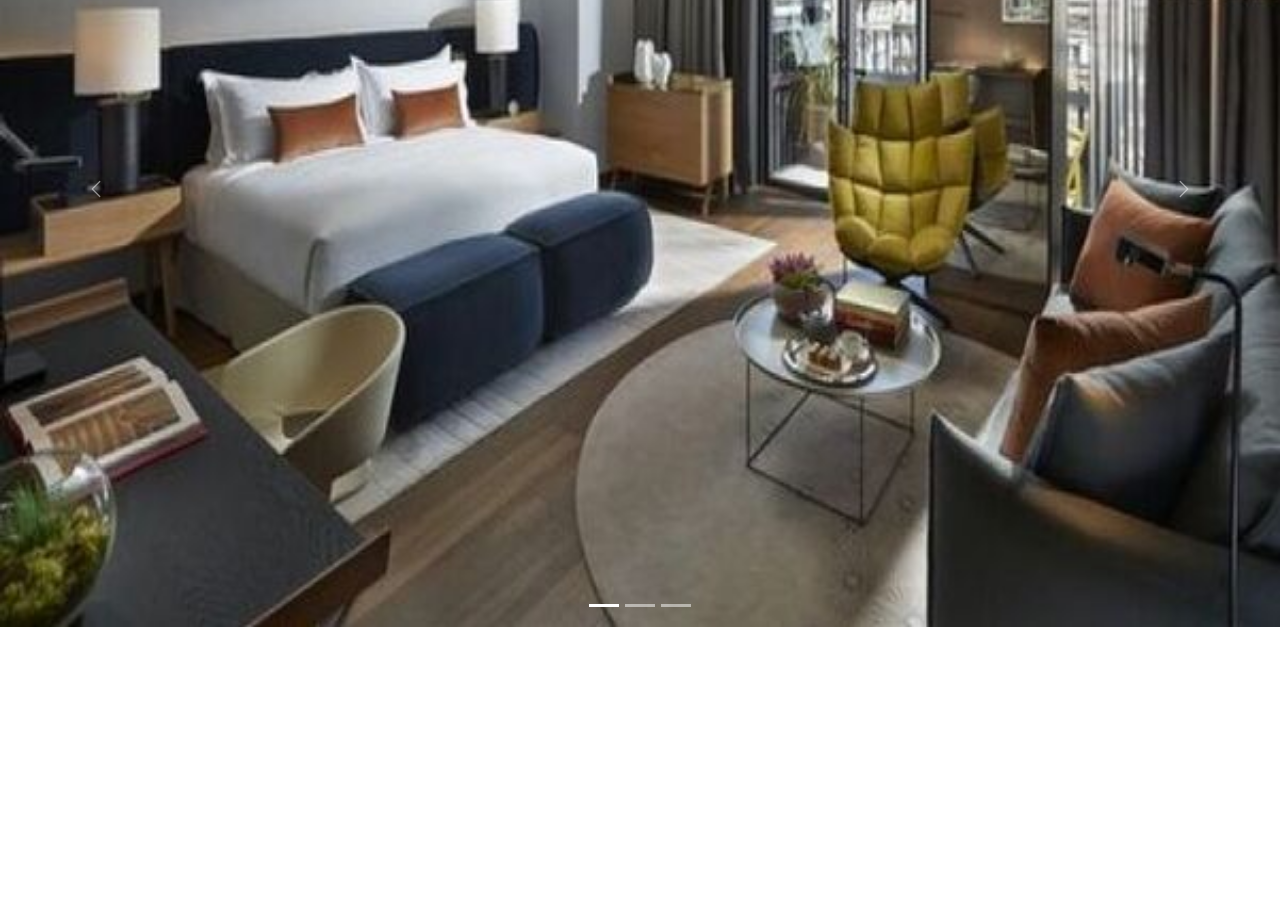
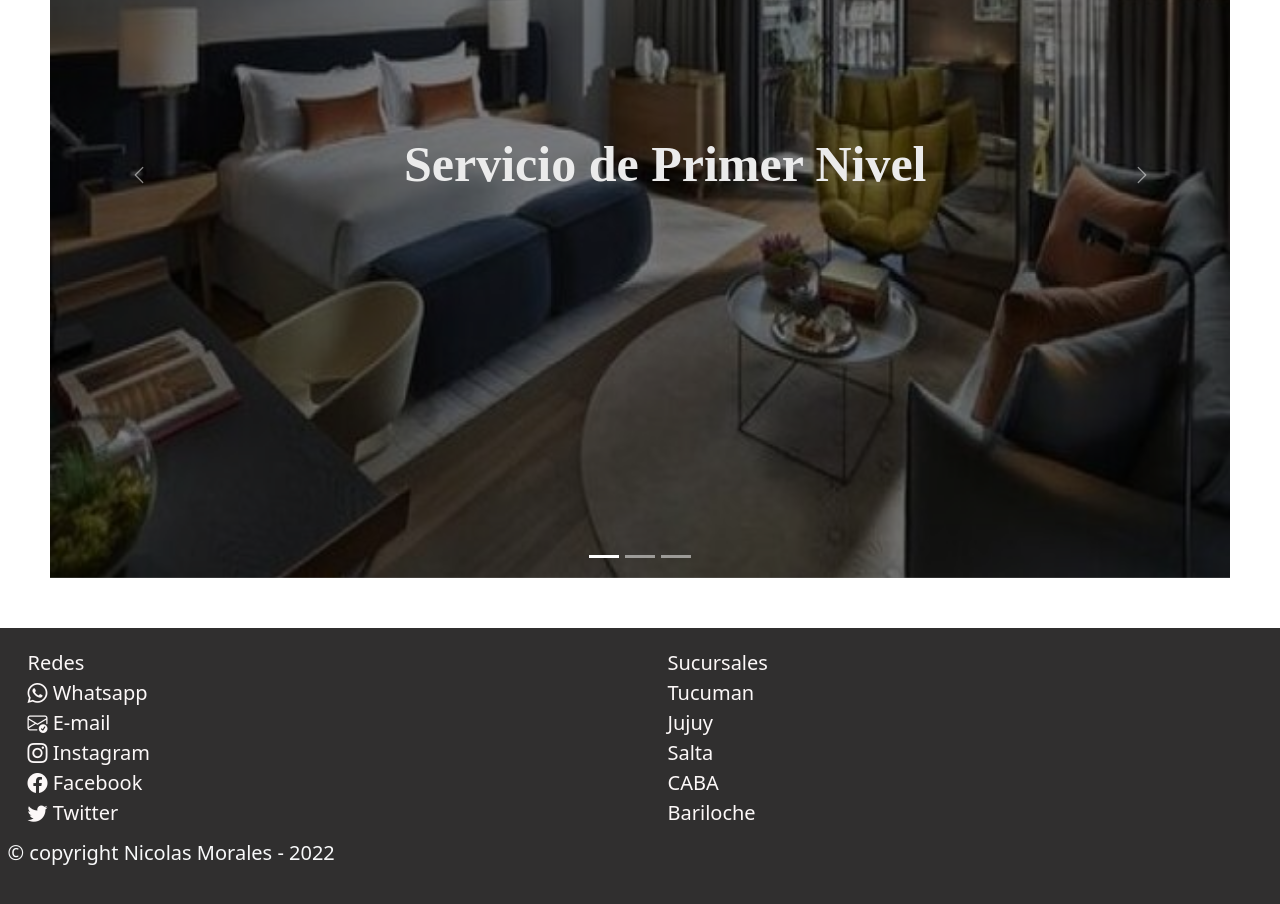
Before and after one commit to NicolasMoralesDev/Hotel_Magnus, a plain HTML site: page Juan_Nicolas_Morales.html in a window 1280 px wide. Shown: the part 480-1384 px from the top of the page. Before the commit the page ends 1107 px from the top, so only its background shows below. Drawn offline with nearby package versions, Linux system fonts and the light colour scheme.

Commit message:
agrego mejoras en el footer

```diff
--- a/Juan_Nicolas_Morales.html
+++ b/Juan_Nicolas_Morales.html
@@ -16,6 +16,8 @@
     <!-- Fuentes Google -->
     <link href="https://fonts.googleapis.com/css2?family=IBM+Plex+Serif&display=swap" rel="stylesheet">
     <link href="https://fonts.googleapis.com/css2?family=Dancing+Script&family=IBM+Plex+Serif&display=swap" rel="stylesheet">
+    <!-- Boostrap icons -->
+    <link rel="stylesheet" href="https://cdn.jsdelivr.net/npm/bootstrap-icons@1.8.3/font/bootstrap-icons.css">
    <title>Home</title>
 </head>
 <body>
@@ -34,7 +36,7 @@
    </nav>
     <main>
         <section>
-            <div id="carouselExampleIndicators" class="carousel slide" data-bs-ride="true">
+            <div id="carouselExampleIndicators" class="carousel slide " data-bs-ride="true">
                 <div class="carousel-indicators">
                   <button type="button" data-bs-target="#carouselExampleIndicators" data-bs-slide-to="0" class="active" aria-current="true" aria-label="Slide 1"></button>
                   <button type="button" data-bs-target="#carouselExampleIndicators" data-bs-slide-to="1" aria-label="Slide 2"></button>
@@ -50,6 +52,7 @@
                   <div class="carousel-item">
                     <img src="img/hotel1.jpg" class="d-block w-100" alt="...">
                   </div>
+                  <div class="carousel-fondo"><h2>Servicio de Primer Nivel</h2></div>
                 </div>
                 <button class="carousel-control-prev" type="button" data-bs-target="#carouselExampleIndicators" data-bs-slide="prev">
                   <span class="carousel-control-prev-icon" aria-hidden="true"></span>
@@ -62,7 +65,26 @@
               </div>
         </section>
     </main>
-    <footer></footer>
+    <footer class="grid  container-fluid justify-content-center">
+        <div class="row">
+            <div class="col"><ol><li>Redes</li>
+                                   <li><i class="bi bi-whatsapp"></i> Whatsapp</li>
+                                   <li><i class="bi bi-envelope-check"></i> E-mail</li>
+                                   <li><i class="bi bi-instagram"></i> Instagram</li>
+                                   <li><i class="bi bi-facebook"></i> Facebook</li>
+                                   <li><i class="bi bi-twitter"></i> Twitter</li></ol></div>
+            <div class="col"><ol><li>Sucursales</li>
+                                   <li>Tucuman</li>
+                                   <li>Jujuy</li>
+                                   <li>Salta</li>
+                                   <li>CABA</li>
+                                   <li>Bariloche</li>
+                                </ol></div>
+        </div>
+        <div class="row text-light">
+            <span id="footer-pie ">© copyright Nicolas Morales - 2022</span>
+        </div>
+    </footer>
 
 </body>
 </html>
--- a/style.css
+++ b/style.css
@@ -4,7 +4,7 @@
      box-sizing: border-box;
      padding: 0;
      margin: 0;
-
+     user-select: none;
 }
 
 a {
@@ -52,11 +52,17 @@ header > h1 {
 }
 
 #subtitulo::after {
-    left:200px ;
+    left: -140px ;
 }
 
 #subtitulo::before {
-    right:200px ;
+    right: -140px ;
+}
+
+#subtitulo:hover::before , #subtitulo:hover::after{
+   transform: scale(0);
+   transition: all 2s ease-in;
+
 }
 
 /* nav */
@@ -64,9 +70,56 @@ header > h1 {
 .container_nav{
     display: flex;
     justify-content: center;
+    flex-flow:  wrap;
     text-transform: uppercase;
 }
 
 .container_nav li {
-    padding: 3rem;
+    padding: 2rem;
 }
+
+.container_nav a:hover{
+    border-bottom: solid black;
+}
+
+/* carousel */
+
+
+.carousel-fondo{
+    position: absolute;
+    width: 100%;
+    height: 100%;
+    background-color: rgba(0, 0, 0, 0.493);
+}
+
+.carousel-fondo > h2 {
+   color: rgb(235, 235, 235);
+   position: absolute;
+   top: 45%;
+   left: 30%;
+   font-size: 5em;
+   font-family: 'Times New Roman', Times, serif;
+   font-weight: bolder ;
+
+}
+
+/* main */
+
+main{
+    margin: 5rem;
+}
+
+/* footer */
+
+.grid{
+    background-color: rgb(48, 47, 47);
+    color: rgb(252, 248, 248);
+    width: 100%;
+    height: 35rem;
+    font-size: 2rem;
+    padding:20px;
+}
+
+#footer-pie{
+    justify-content: center;
+}
```
